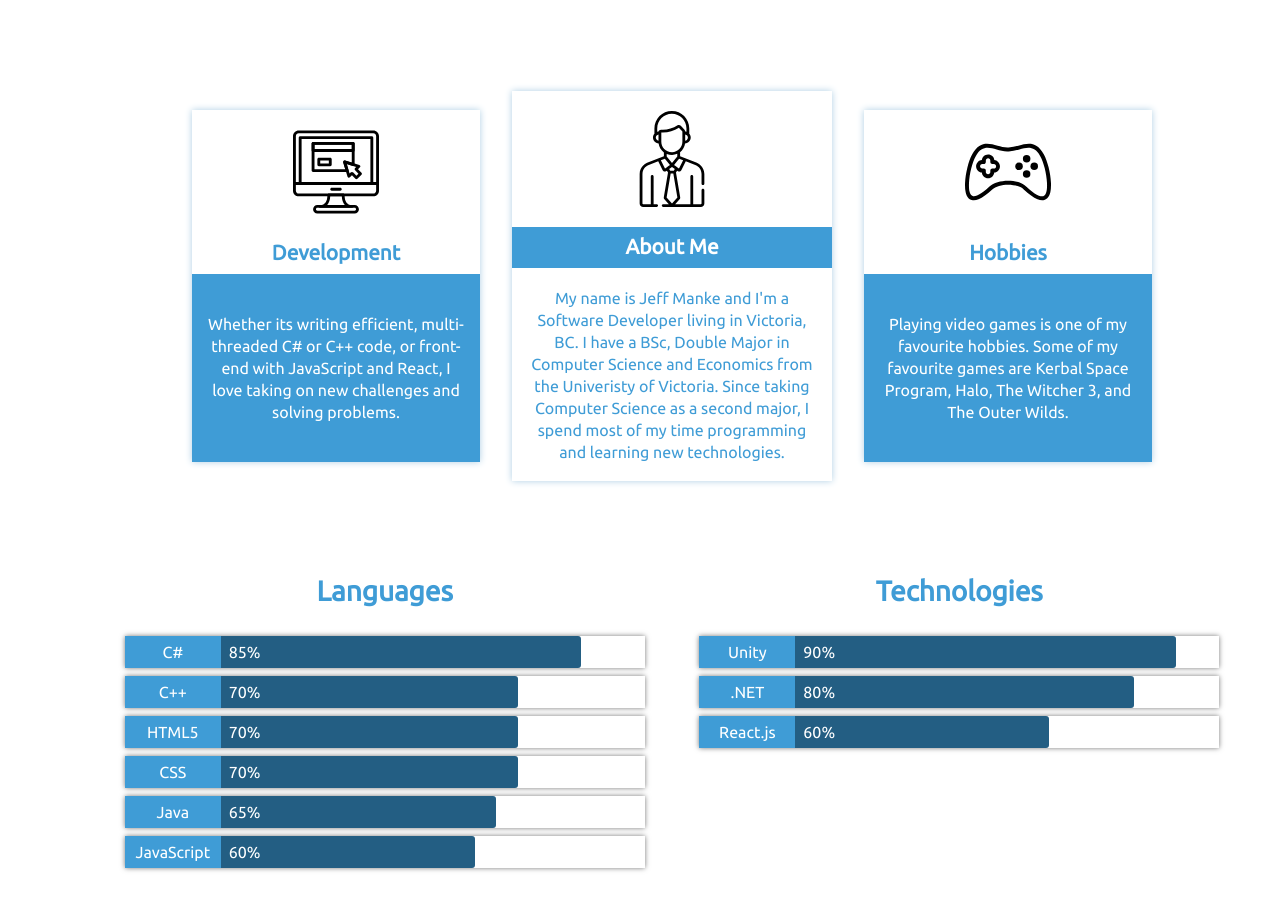
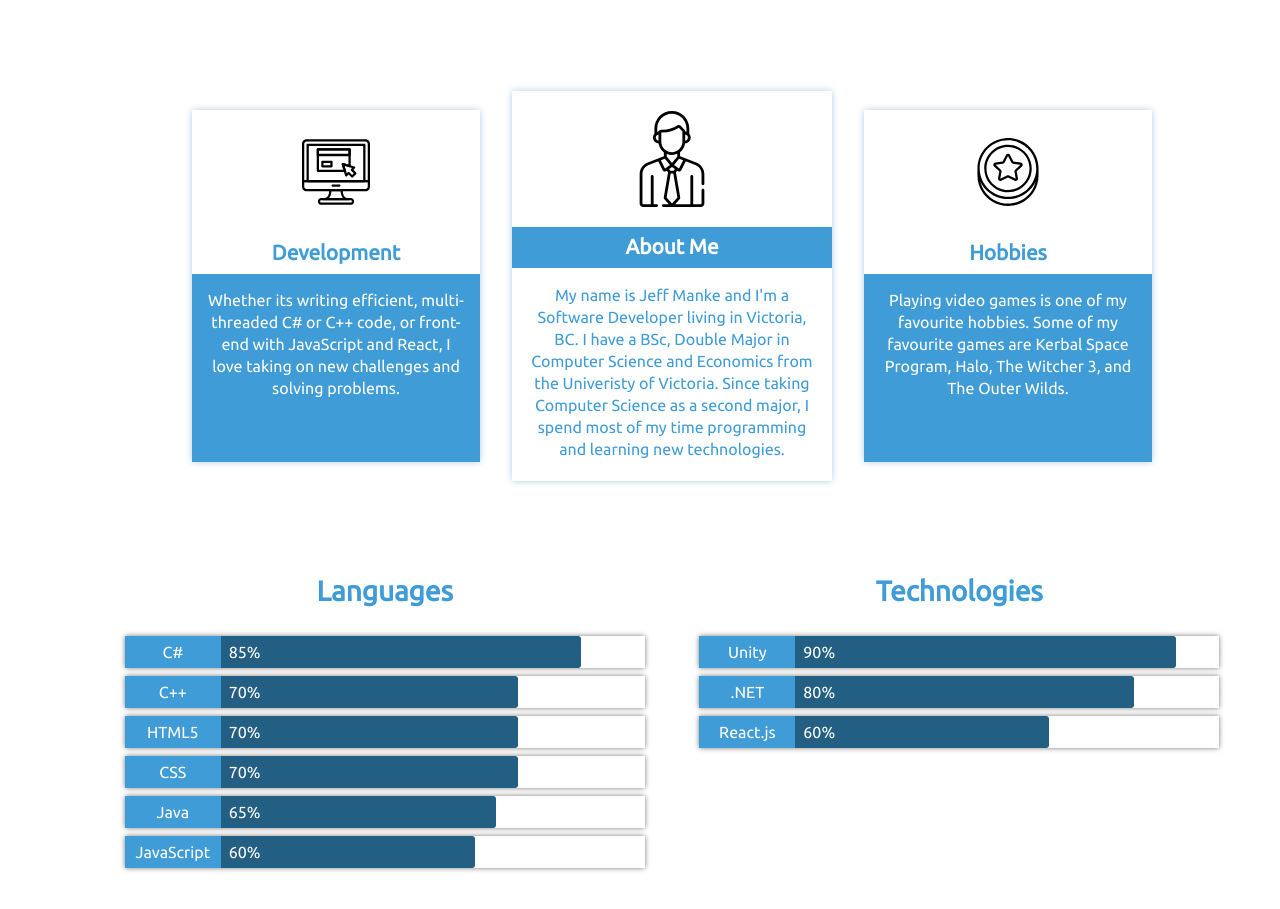
Before and after one commit to jmanke/jmanke.github.io, a React (Create React App) app: page / in a window 1280 px wide. Shown: the part 1080-1989 px from the top of the page. Built offline with nearby package versions, Linux system fonts and the light colour scheme.

Commit message:
style fixes

```diff
--- a/public/main.css
+++ b/public/main.css
@@ -1070,6 +1070,10 @@ p {
   height: 24.4rem;
 }
 
+.about__info .info-card:nth-child(2) .info-card__icon {
+  height: 70%;
+}
+
 .about__info .info-card:nth-child(3) {
   margin-top: auto;
   margin-bottom: auto;
--- a/public/scss/main.scss
+++ b/public/scss/main.scss
@@ -651,6 +651,10 @@ p {
     .info-card:nth-child(2) {
       width: 20rem;
       height: 24.4rem;
+
+      .info-card__icon {
+        height: 70%;
+      }
     }
 
     .info-card:nth-child(3) {
--- a/src/components/Content/Sections/About.jsx
+++ b/src/components/Content/Sections/About.jsx
@@ -4,7 +4,7 @@ import FillBar from "../../Shared/FillBar/FillBar";
 import InfoCard from "../../Shared/InfoCard/InfoCard";
 import developmentImg from "../../../images/monitor.svg";
 import manImg from "../../../images/man.svg";
-import joystickImg from "../../../images/joystick.svg";
+import hobbyImg from "../../../images/coin.svg";
 
 function createSkill(label, fill) {
   return <FillBar label={label} fill={fill} />;
@@ -37,7 +37,7 @@ export default () => {
           <InfoCard
             title={"Hobbies"}
             secondary={true}
-            icon={joystickImg}
+            icon={hobbyImg}
             text={"Playing video games is one of my favourite hobbies. Some of my favourite \
         games are Kerbal Space Program, Halo, The Witcher 3, and The Outer Wilds."}
           />
--- a/src/components/Shared/InfoCard/InfoCard.css
+++ b/src/components/Shared/InfoCard/InfoCard.css
@@ -20,7 +20,7 @@
 }
 
 .info-card__icon {
-  height: 70%;
+  height: 55%;
   margin: auto;
 }
 
@@ -63,6 +63,7 @@
   margin: auto;
   text-align: center;
   padding: 5%;
+  height: 85%;
   color: #3F9CD6;
 }
 
```
Also changed, not shown: src/images/coin.svg (added), 1 other file (tests, documents, lock files or other folders).
